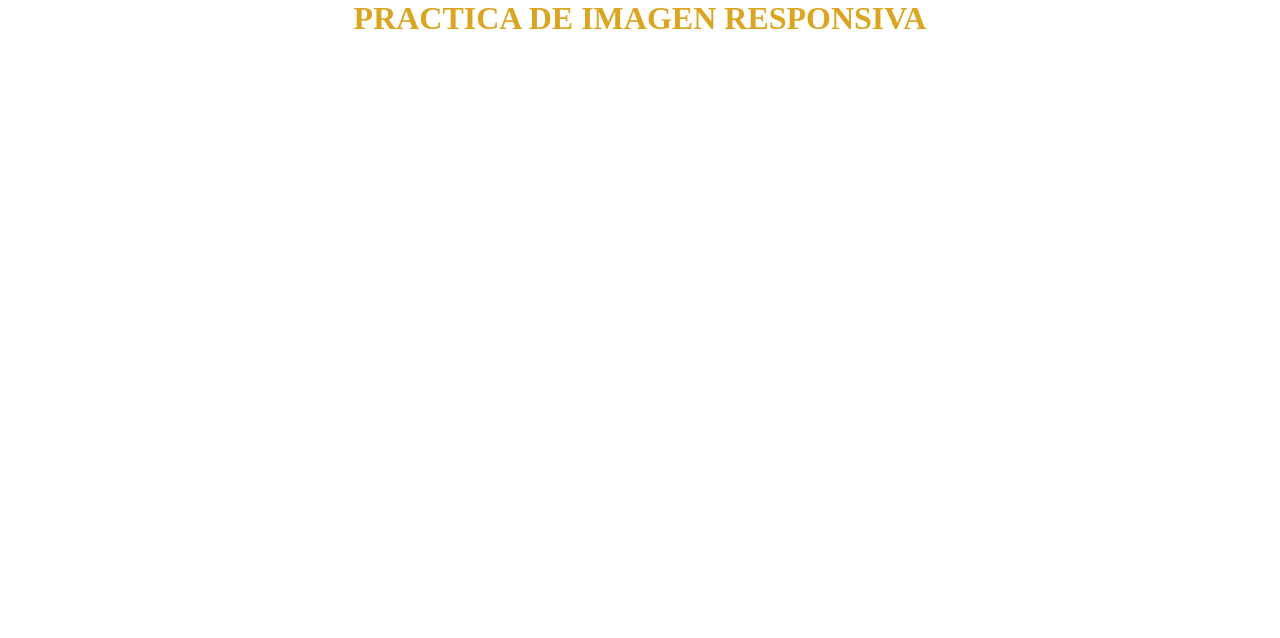
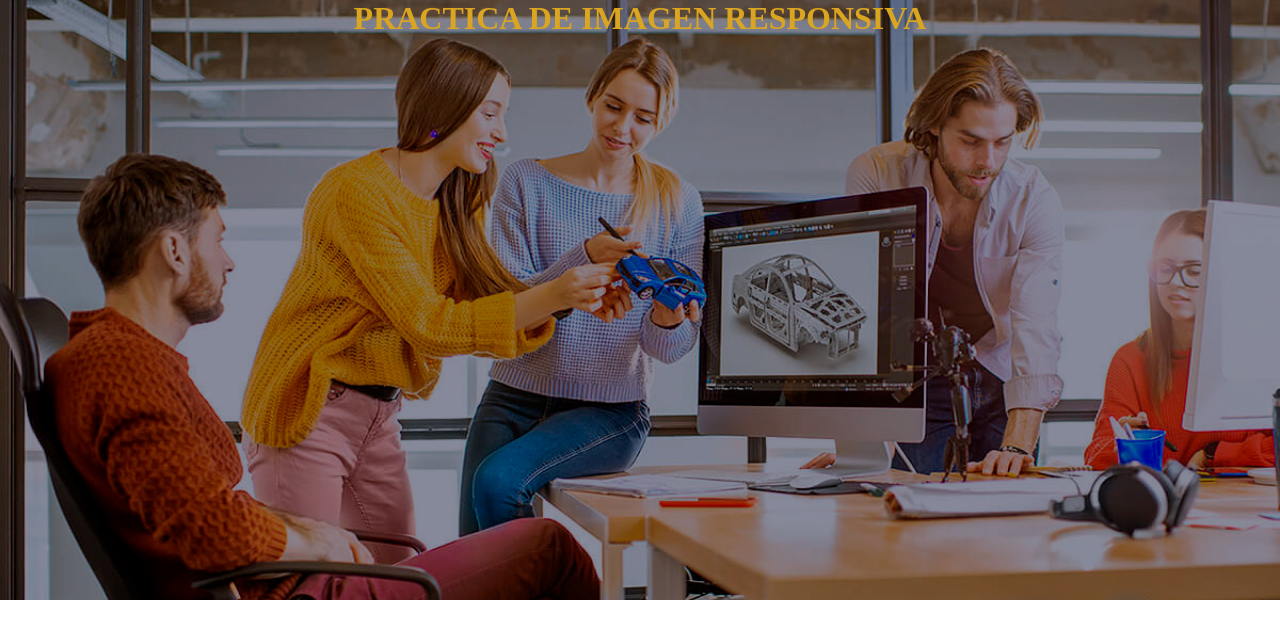
Before and after one commit to JossTorres91/responsive-image, a plain HTML site: page index.html in a window 1280 px wide. Drawn offline with Linux system fonts and the light colour scheme.

Commit message:
Commit02

```diff
--- a/sass/main.scss
+++ b/sass/main.scss
@@ -7,10 +7,11 @@ body{
     max-width: 1600px;
 }
 .foto{
-    background-image: url('..images/background.jpg');
+    background-image: url('../images/background.jpg');
     display: flex;
     flex-direction: column;
     align-items: center;
+    height: 600px;
     &__titulo{
         color: goldenrod;
     }
```
Also changed, not shown: css/main.min.css, 1 other file.
